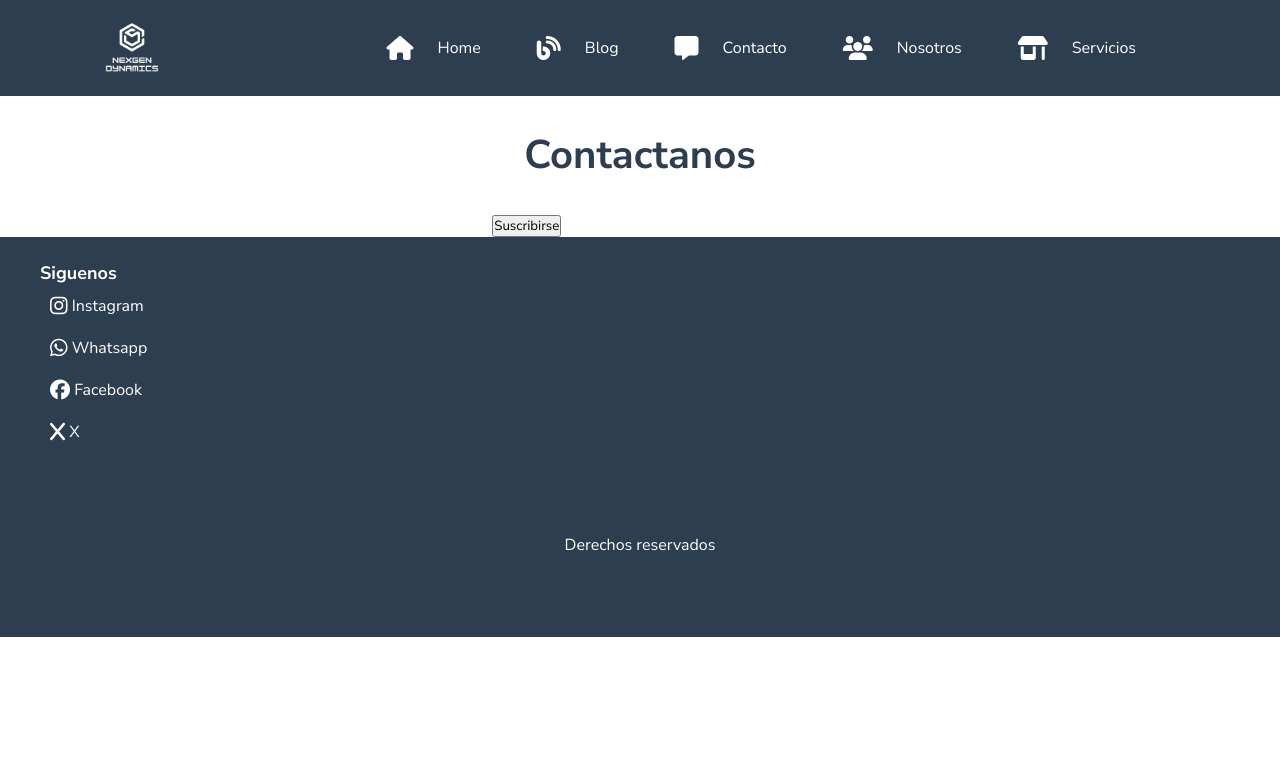
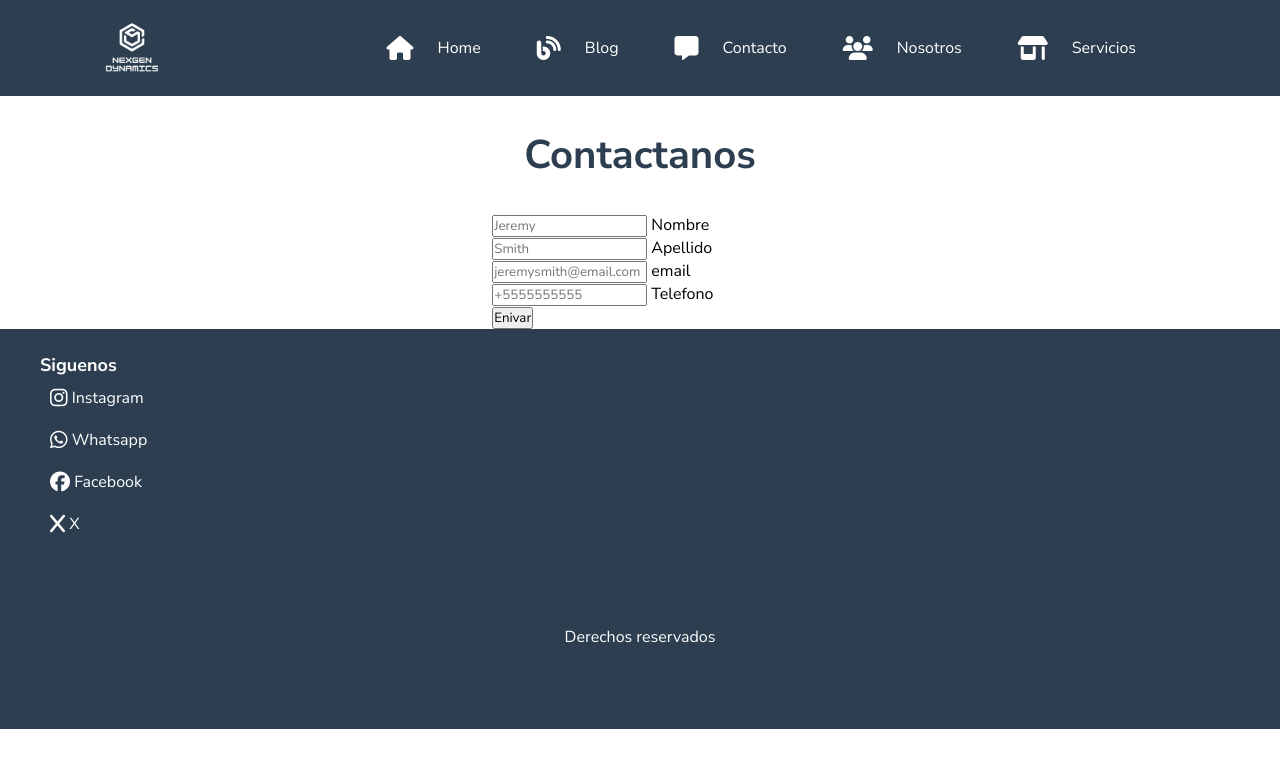
Before and after one commit to AngelTe30/preentrega3, a website: page pages/contacto.html in a window 1280 px wide. Drawn offline with nearby package versions, Linux system fonts and the light colour scheme.

Commit message:
contacto

```diff
--- a/pages/contacto.html
+++ b/pages/contacto.html
@@ -44,7 +44,24 @@
     <main>
         <h3 class="title">Contactanos</h3>
         <section class="contact">
-            <button class="button" type="submit">Suscribirse</button>
+            <div class="form_group">
+                <input type="text" id="first-name" class="form-input" placeholder="Jeremy">
+                <label for="first-name" class="fomr-label">Nombre</label>
+            </div>
+            <div class="form_group">
+                <input type="text" id="last-name" class="form-input" placeholder="Smith">
+                <label for="last-name" class="fomr-label">Apellido</label>
+            </div>
+            <div class="form_group">
+                <input type="email" id="email" class="form-input" placeholder="jeremysmith@email.com">
+                <label for="email" class="fomr-label">email</label>
+            </div>
+            <div class="form_group">
+                <input type="number" id="phone" class="form-input" placeholder="+5555555555">
+                <label for="phone" class="fomr-label">Telefono</label>
+            </div>
+
+            <button class="button" type="submit">Enivar</button>
         </section>
 
 
```
